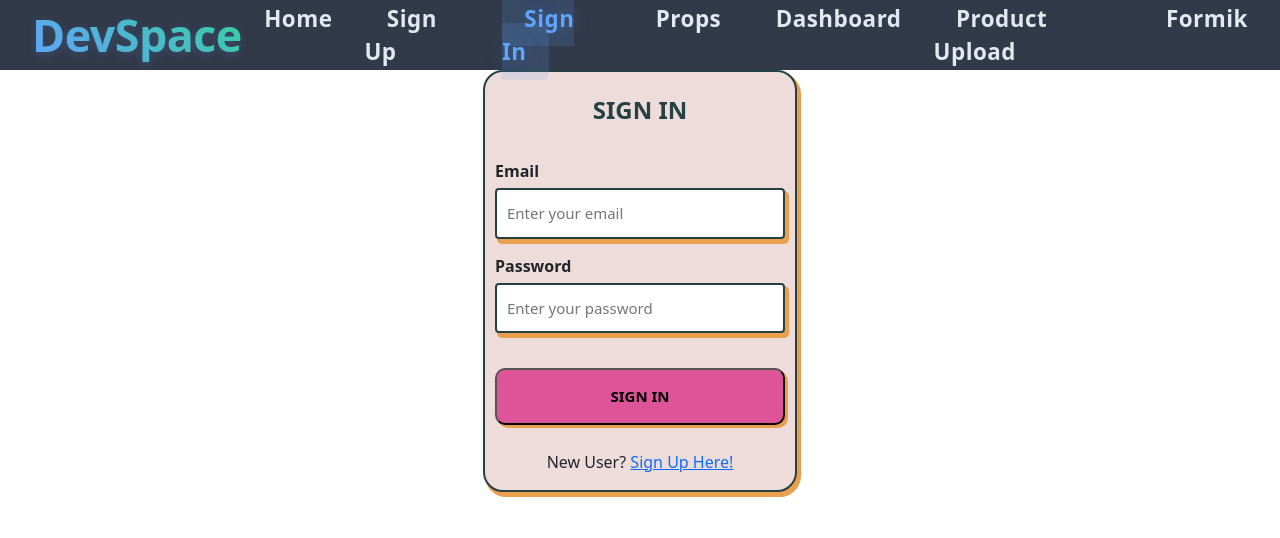
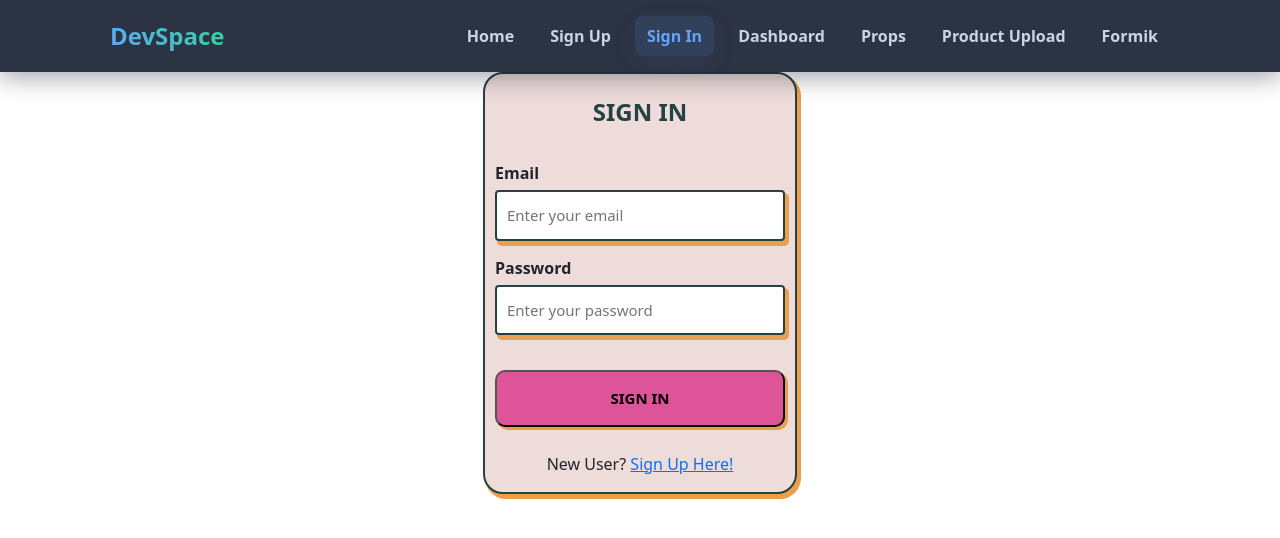
Before and after one commit to IsraelJadesola/level3-React---frontend, a React (Vite) app: page /signin in a window 1280 px wide. Shown: the top 538 px of the page. Built offline with nearby package versions, Linux system fonts and the light colour scheme.

Commit message:
feat: Refactor Navbar component and add CSS styles for improved layout and navigation

```diff
--- a/src/components/Navbar.jsx
+++ b/src/components/Navbar.jsx
@@ -1,132 +1,23 @@
-import React, { useState, useEffect } from 'react'
-import { Link, useLocation } from 'react-router-dom'
+import React from 'react'
+import { Link, NavLink } from 'react-router-dom'
+import './navbar.css'
 
-const Navbar = () => {
-  const [isScrolled, setIsScrolled] = useState(false);
-  const location = useLocation();
+const Navbar = () => (
+  <header className="navbar">
+    <div className="navbar__inner">
+      <Link to="/" className="navbar__logo">DevSpace</Link>
 
-  useEffect(() => {
-    const handleScroll = () => {
-      setIsScrolled(window.scrollY > 20);
-    };
-    window.addEventListener('scroll', handleScroll);
-    return () => window.removeEventListener('scroll', handleScroll);
-  }, []);
-
-  return (
-    <>
-      {/* Spacer to prevent content from going under fixed navbar */}
-      <div style={{ height: '70px' }} />
-
-      <nav style={{
-        backgroundColor: isScrolled ? 'rgba(15, 23, 42, 0.95)' : 'rgba(15, 23, 42, 0.85)',
-        padding: '1rem 2rem',
-        boxShadow: isScrolled ? '0 4px 20px rgba(0,0,0,0.2)' : 'none',
-        position: 'fixed',
-        top: 0,
-        left: 0,
-        right: 0,
-        zIndex: 1000,
-        display: 'flex',
-        justifyContent: 'space-between',
-        alignItems: 'center',
-        transition: 'all 0.3s ease-in-out',
-        backdropFilter: 'blur(10px)',
-        height: '70px',
-      }}>
-        <Link to="/" style={logoStyle}>
-          <h3 style={{
-            margin: 0,
-            background: 'linear-gradient(45deg, #60A5FA, #34D399)',
-            WebkitBackgroundClip: 'text',
-            WebkitTextFillColor: 'transparent',
-            fontSize: '2.8rem',
-            fontWeight: '800',
-            letterSpacing: '-0.5px',
-            textShadow: '0 2px 10px rgba(96, 165, 250, 0.2)',
-          }}>DevSpace</h3>
-        </Link>
-
-        <ul style={{
-          listStyle: 'none',
-          margin: 0,
-          padding: 0,
-          display: 'flex',
-          gap: '2rem',
-          alignItems: 'center',
-        }}>
-          {[
-            { path: '/', label: 'Home' },
-            { path: '/signup', label: 'Sign Up' },
-            { path: '/signin', label: 'Sign In' },
-            { path: '/props', label: 'Props' },
-            { path: '/dashboard', label: 'Dashboard' },
-            { path: '/productUpload', label: 'Product Upload' },
-            { path: '/formik', label: 'Formik' },
-          ].map((item) => (
-            <li key={item.path}>
-              <Link
-                to={item.path}
-                style={{
-                  ...linkBaseStyle,
-                  ...(location.pathname === item.path ? activeLink : inactiveLink)
-                }}
-              >
-                {item.label}
-                <span style={linkUnderline} />
-              </Link>
-            </li>
-          ))}
-        </ul>
+      <nav className="navbar__nav" aria-label="Main navigation">
+        <NavLink to="/" end className={({ isActive }) => isActive ? 'nav-link active' : 'nav-link'}>Home</NavLink>
+        <NavLink to="/signup" className={({ isActive }) => isActive ? 'nav-link active' : 'nav-link'}>Sign Up</NavLink>
+        <NavLink to="/signin" className={({ isActive }) => isActive ? 'nav-link active' : 'nav-link'}>Sign In</NavLink>
+        <NavLink to="/dashboard" className={({ isActive }) => isActive ? 'nav-link active' : 'nav-link'}>Dashboard</NavLink>
+        <NavLink to="/props" className={({ isActive }) => isActive ? 'nav-link active' : 'nav-link'}>Props</NavLink>
+        <NavLink to="/productupload" className={({ isActive }) => isActive ? 'nav-link active' : 'nav-link'}>Product Upload</NavLink>
+        <NavLink to="/formik" className={({ isActive }) => isActive ? 'nav-link active' : 'nav-link'}>Formik</NavLink>
       </nav>
-    </>
-  )
-}
-
-const logoStyle = {
-  textDecoration: 'none',
-  display: 'flex',
-  alignItems: 'center',
-  gap: '0.5rem',
-}
-
-const linkBaseStyle = {
-  textDecoration: 'none',
-  fontSize: '1.4rem',
-  padding: '0.8rem 1.4rem',
-  position: 'relative',
-  transition: 'all 0.3s ease',
-  cursor: 'pointer',
-  borderRadius: '6px',
-  fontWeight: '600',
-  letterSpacing: '0.5px',
-}
-
-const activeLink = {
-  color: '#60A5FA',
-  backgroundColor: 'rgba(96, 165, 250, 0.15)',
-  textShadow: '0 0 20px rgba(96, 165, 250, 0.3)',
-}
-
-const inactiveLink = {
-  color: '#E2E8F0',
-  '&:hover': {
-    backgroundColor: 'rgba(226, 232, 240, 0.1)',
-    color: '#60A5FA',
-  }
-}
-
-const linkUnderline = {
-  content: '""',
-  position: 'absolute',
-  bottom: '0',
-  left: '50%',
-  width: '0',
-  height: '2px',
-  backgroundColor: '#60A5FA',
-  transition: 'all 0.3s ease',
-  transform: 'translateX(-50%)',
-  boxShadow: '0 0 10px rgba(96, 165, 250, 0.5)',
-}
+    </div>
+  </header>
+)
 
 export default Navbar
--- /dev/null
+++ b/src/components/navbar.css
@@ -0,0 +1,72 @@
+:root {
+  --bg: rgba(15, 23, 42, 0.88);
+  --muted: #cbd5e1;
+  --accent: #60a5fa;
+  --glass: rgba(255, 255, 255, 0.03);
+}
+
+.navbar {
+  position: fixed;
+  top: 0;
+  left: 0;
+  right: 0;
+  height: 72px;
+  background: var(--bg);
+  backdrop-filter: blur(8px);
+  box-shadow: 0 6px 24px rgba(2, 6, 23, 0.35);
+  z-index: 1000;
+  display: flex;
+  align-items: center;
+}
+
+.navbar__inner {
+  width: 100%;
+  max-width: 1100px;
+  margin: 0 auto;
+  padding: 0 20px;
+  display: flex;
+  align-items: center;
+  justify-content: space-between;
+}
+
+.navbar__logo {
+  font-size: 1.5rem;
+  font-weight: 800;
+  text-decoration: none;
+  color: transparent;
+  background: linear-gradient(45deg, #60a5fa, #34d399);
+  -webkit-background-clip: text;
+  background-clip: text;
+}
+
+.navbar__nav {
+  display: flex;
+  gap: 12px;
+  align-items: center;
+}
+
+.nav-link {
+  color: var(--muted);
+  text-decoration: none;
+  padding: 8px 12px;
+  border-radius: 8px;
+  font-weight: 600;
+  transition: transform 0.14s ease, background 0.14s ease, color 0.14s ease;
+}
+
+.nav-link:hover {
+  background: var(--glass);
+  color: #fff;
+  transform: translateY(-2px);
+}
+
+.nav-link.active {
+  color: var(--accent);
+  background: rgba(96, 165, 250, 0.12);
+  box-shadow: 0 8px 30px rgba(96, 165, 250, 0.06);
+}
+
+/* Ensure content doesn't hide behind fixed navbar on all pages */
+#root {
+  padding-top: 72px;
+}
--- a/src/pages/Dashboard.jsx
+++ b/src/pages/Dashboard.jsx
@@ -1,8 +1,13 @@
 import React from 'react'
+import Btn from '../components/Btn'
 
 const Dashboard = () => {
   return (
-    <div>Dashboard</div>
+    <>
+      <div>I am the Dashboard</div>
+      <Btn />
+
+    </>
   )
 }
 
--- a/src/pages/Signin.jsx
+++ b/src/pages/Signin.jsx
@@ -23,10 +23,13 @@ const Signin = () => {
         axios.post("https://first-backend-7x60.onrender.com/user/signin", userData)
             .then((res) => {
                 console.log("Response", res.data)
+                console.log("All response properties:", Object.keys(res.data))
 
                 if (res.data.token) {
                     localStorage.setItem("token", res.data.token);
                     console.log("Token stored in localStorage", res.data.token);
+                } else {
+                    console.warn("No token found in response. Response:", res.data)
                 }
 
                 if (res.data.user && !res.data.error) {
```
